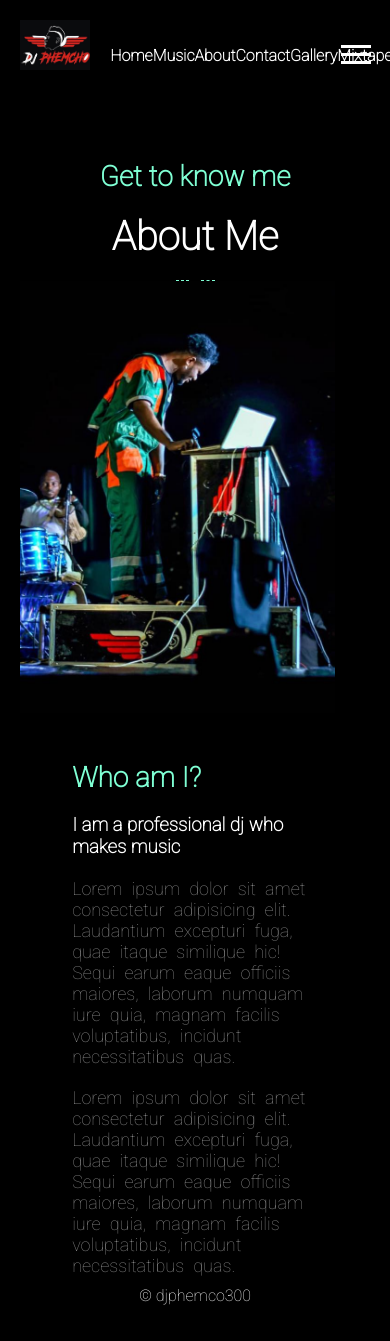
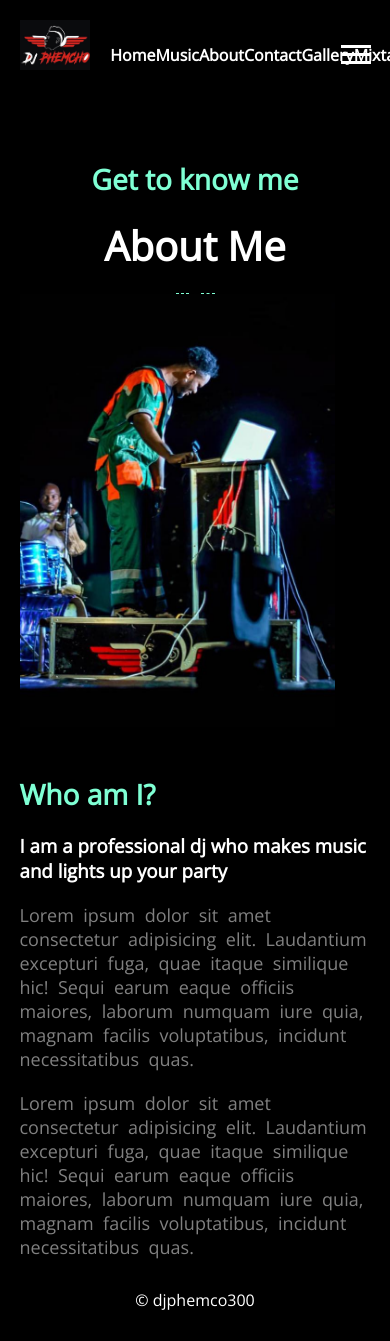
Before and after one commit to Akinolae/djphemcho, a Node server app: page /about in a window 390 px wide; the page is wider, and only the part inside the window is pictured. Before the commit the page ends 1305 px from the top of that part, so only its background shows below. Run offline with Node 20, Linux system fonts and the light colour scheme; some libraries are stand-ins or nearby versions.

Commit message:
made all the pages responsive

```diff
--- a/src/CSS/index.css
+++ b/src/CSS/index.css
@@ -4,7 +4,7 @@
   padding: 0px;
 }
 body {
-  font-family: 'Roboto', sans-serif;
+  font-family: 'Open Sans', sans-serif;
   background-color: black;
   height: 100%;
 }
@@ -136,7 +136,11 @@
 }
  .about-text {
   text-align: left;
-  max-width: 70%;
+  width: 70%;
+}
+.about-text .inner {
+  width: 70%;
+  margin: auto
 }
 .about .about-text h4 {
   padding-top: 20px;
@@ -289,7 +293,6 @@
   width: 80%;
   margin: auto;
   gap: 0.1rem;
-  height: 400px;
 }
 
 .mixtape div  {
@@ -301,10 +304,12 @@
 }
 .mixtape div img {
   width: 100%;
+  height: 100%;
   object-fit: cover;
 }
 .mixtape div:hover {
   transform: scale(1.01);
+  filter: opacity(0.6);
 }
 @media  screen and (max-width: 360px) {
   body{
@@ -312,7 +317,7 @@
     width: 100%;
   }
   .mixtape {
-    width: 80%;
+    width: 100%;
     margin: auto;
     display: grid;
     grid-template-columns: 1fr;
@@ -320,6 +325,7 @@
   }
 
   .mixtape div {
+    width: 100%;
     gap: 1.5rem;
   }
   .nav ul li {
@@ -334,6 +340,9 @@
   .about-text {
     width: 100%;
     text-align: left;
+  }
+  .about-text .inner {
+    width: 100%;
   }
   .about-img-main {
     width: 100%;
@@ -411,6 +420,19 @@
   body {
     overflow-x: hidden;
   }
+  .mixtape {
+    width: 90%;
+    margin: auto;
+    display: grid;
+    grid-template-columns: 1fr;
+    padding-bottom: 30px;
+  }
+
+  .mixtape div {
+    width: 100%;
+    gap: 1.5rem;
+  }
+
   .contact-main,
   .about-main {
     width: 90%;
@@ -420,6 +442,12 @@
   }
   .hamburger {
     display: block;
+  }
+  .about-text {
+    width: 100%;
+  }
+  .about-text .inner {
+    width: 100%;
   }
   /* .nav ul {
     display: none;
--- a/views/about.ejs
+++ b/views/about.ejs
@@ -13,8 +13,9 @@
             </div>
         </div>
         <div class="about-text">
+            <div class="inner">
                 <h5>Who am I?</h5>
-            <h3>I am a professional dj who makes music </h3>
+                <h3>I am a professional dj who makes music and lights up your party</h3>
                 <h4>
                     Lorem ipsum dolor sit amet consectetur adipisicing elit.
                     Laudantium excepturi fuga, quae itaque similique hic! Sequi earum eaque officiis maiores,
@@ -25,7 +26,9 @@
                     Laudantium excepturi fuga, quae itaque similique hic! Sequi earum eaque officiis maiores,
                     laborum numquam iure quia, magnam facilis voluptatibus, incidunt necessitatibus quas.
                 </h4>
+
             </div>
         </div>
-    <footer style="color: white; text-align: center; padding-top: 10px; padding-bottom: 10px;">&copy; djphemco300 <span id="currentDate"></span></footer>
+    </div>
+    <footer style="color: white; text-align: center; padding-top: 30px; padding-bottom: 30px;">&copy; djphemco300 <span id="currentDate"></span></footer>
 </section>
--- a/views/contact.ejs
+++ b/views/contact.ejs
@@ -26,7 +26,7 @@
                 <span>Lagos Nigeria</span>
                 </li>
                 <li>Call me: <br>
-                    <span>08106683185</span>
+                    <span>07081355326</span>
                 </li>
                 <li>Eamil me: <br>
                 <span>makindeakinola22@gmail.com</span>
--- a/views/layout.ejs
+++ b/views/layout.ejs
@@ -8,7 +8,7 @@
         href="../src/images/ecommerce-logo-png-download-512512-free-transparent-shopclues-shopclues-png-900_520.jpg"
         type="image/png">
         <link rel="preconnect" href="https://fonts.gstatic.com">
-        <link href="https://fonts.googleapis.com/css2?family=Roboto:wght@100&display=swap" rel="stylesheet">
+        <link href="https://fonts.googleapis.com/css2?family=Open+Sans:wght@300&display=swap" rel="stylesheet">
     <link rel="stylesheet" href="https://unpkg.com/aos@next/dist/aos.css" />
     <link rel="stylesheet" type="text/css" href="CSS/index.css">
     <title>djphemco</title>
--- a/views/mixtape.ejs
+++ b/views/mixtape.ejs
@@ -1,10 +1,12 @@
 <section class="mixtape">
     <div>
       <a href="http://">  <img src="images/pitch.jpg" alt=""></a>
+    </div>
+    <div>
+      <img src="images/gal5.jpg" alt="">
     </div>
     <div></div>
     <div></div>
     <div></div>
     <div></div>
-    <div></div>
 </section>
```
Lines whose indentation alone changed are shown as unchanged.
